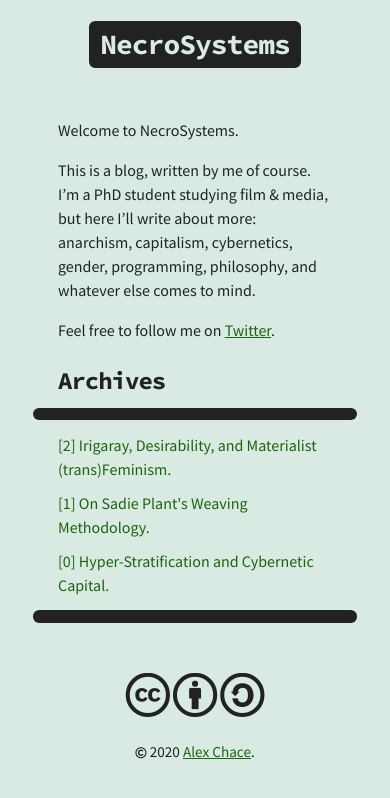
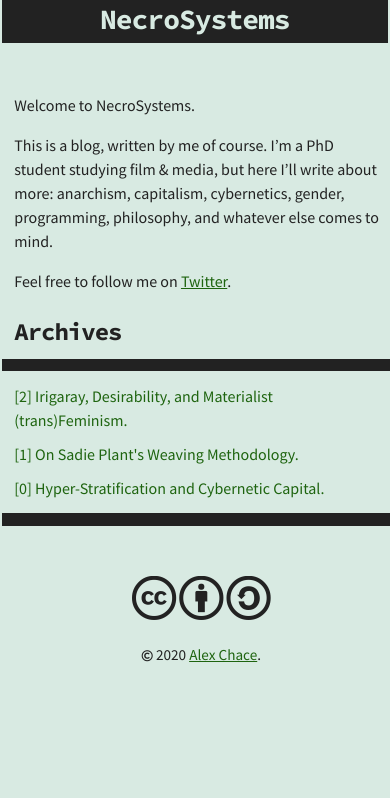
Before and after one commit to alychace/distort.jp, a Jekyll site: the page built from index.md, in a window 390 px wide. Shown: the top 798 px of the page. Built offline with Jekyll 4.4.1, drawn with Linux system fonts in a browser that asks for light colours; nearby versions of some CDN libraries.

Commit message:
first fixes of mobile UI

```diff
--- a/_sass/_mobile.scss
+++ b/_sass/_mobile.scss
@@ -1,4 +1,4 @@
-@media only screen and (max-device-width: 480px) {
+@media screen and (max-width: 480px) {
   .wrapper {
       padding-right: $phone-horizontal-spacing-unit/2;
       padding-left: $phone-horizontal-spacing-unit/2;
@@ -12,7 +12,10 @@
   .top {
     margin-left: -$phone-horizontal-spacing-unit;
     margin-right: -$phone-horizontal-spacing-unit;
+    max-width: 480px;
     margin-top: -$vertical-spacing-unit*2;
     border-radius: 0;
+    width: 100%;
+    display: block;
   }
 }
--- a/_sass/_nav.scss
+++ b/_sass/_nav.scss
@@ -1,5 +1,5 @@
 .top {
-  overflow: hidden;
+
   max-width: -webkit-calc(800px - (#{$horizontal-spacing-unit} * 12));
   max-width:         calc(800px - (#{$horizontal-spacing-unit} * 12));
   margin: auto;
```
